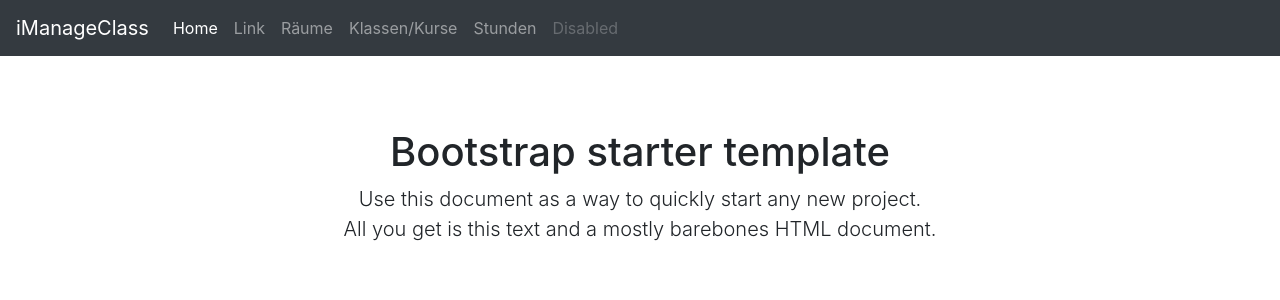
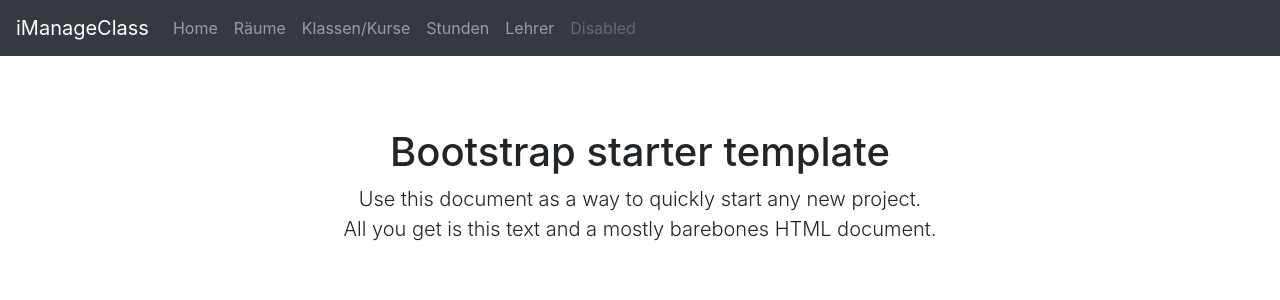
Before and after one commit to ScorpionProgramming/ScorpionProgramming.github.io, a PHP site: page /www/home.php in a window 1280 px wide. Shown: the top 300 px of the page. Run offline with PHP 8.4, Linux system fonts and the light colour scheme; some libraries are stand-ins or nearby versions.

Commit message:
Pfade angepasst
Pfade angepasst ( 3 )

```diff
--- a/www/header.html
+++ b/www/header.html
@@ -7,22 +7,20 @@
     <!-- Menuleiste anpassen -->
     <div class="collapse navbar-collapse" id="navbarsExampleDefault">
         <ul class="navbar-nav mr-auto">
-            <li class="nav-item active">
-                <a class="nav-link" href="/Schule/index.php">Home
-                    <span class="sr-only">(current)</span>
-                </a>
+            <li class="nav-item">
+                <a class="nav-link" href="home.php">Home</a>
             </li>
             <li class="nav-item">
-                <a class="nav-link" href="#">Link</a>
-            </li>
-            <li class="nav-item">
-                <a class="nav-link" href="#">Räume</a>
+                <a class="nav-link" href="raum.php">Räume</a>
             </li>
             <li class="nav-item">
                 <a class="nav-link" href="kurs.php">Klassen/Kurse</a>
             </li>
             <li class="nav-item">
-                <a class="nav-link" href="#">Stunden</a>
+                <a class="nav-link" href="stunden.php">Stunden</a>
+            </li>
+            <li class="nav-item">
+                <a class="nav-link" href="lehrer.php">Lehrer</a>
             </li>
             <li class="nav-item">
                 <a class="nav-link disabled" href="#">Disabled</a>
--- a/www/lehrer.php
+++ b/www/lehrer.php
@@ -2,7 +2,7 @@
 $id = 1;
 $record = null;
 
-$db = new mysqli("localhost", "root", "", "lehrer");
+$db = new mysqli("localhost", "root", "", "Lehrer");
 if ($db->connect_errno) {
     printf("Connect failed: %s\n", $db->connect_error);
     exit();
```
